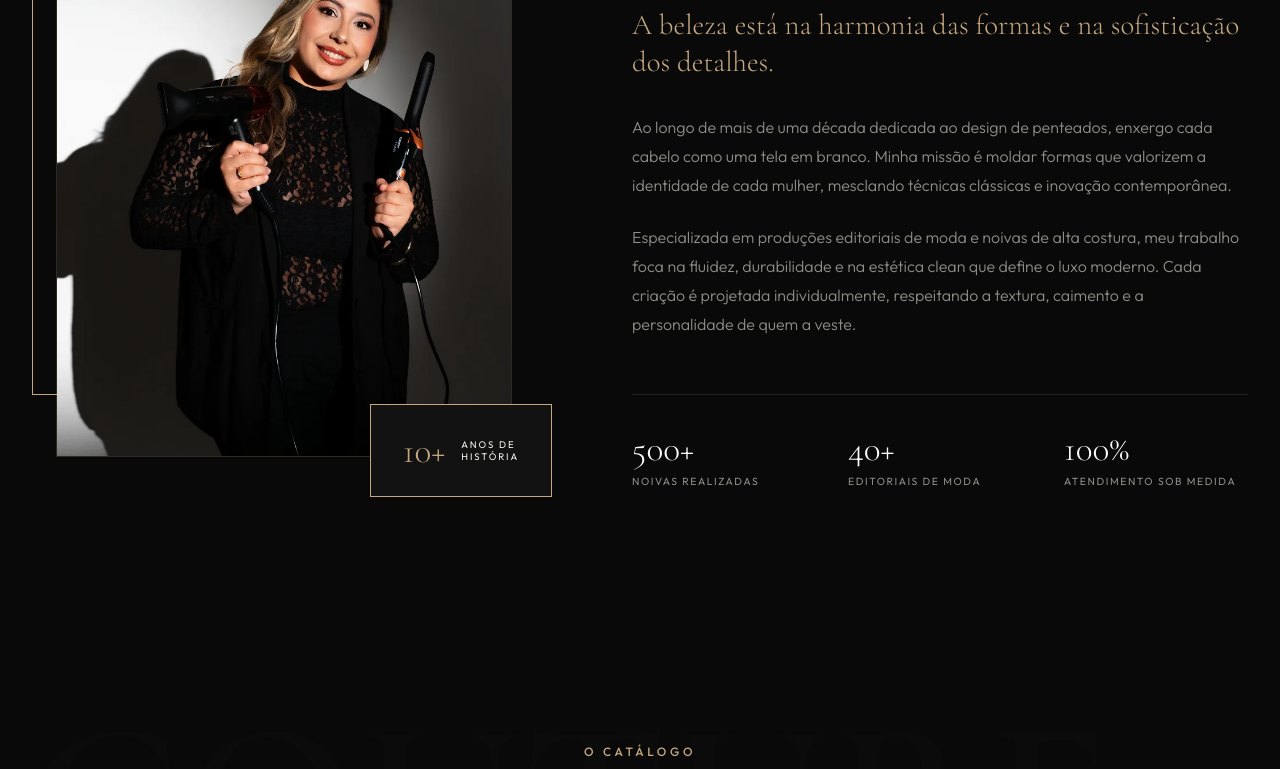
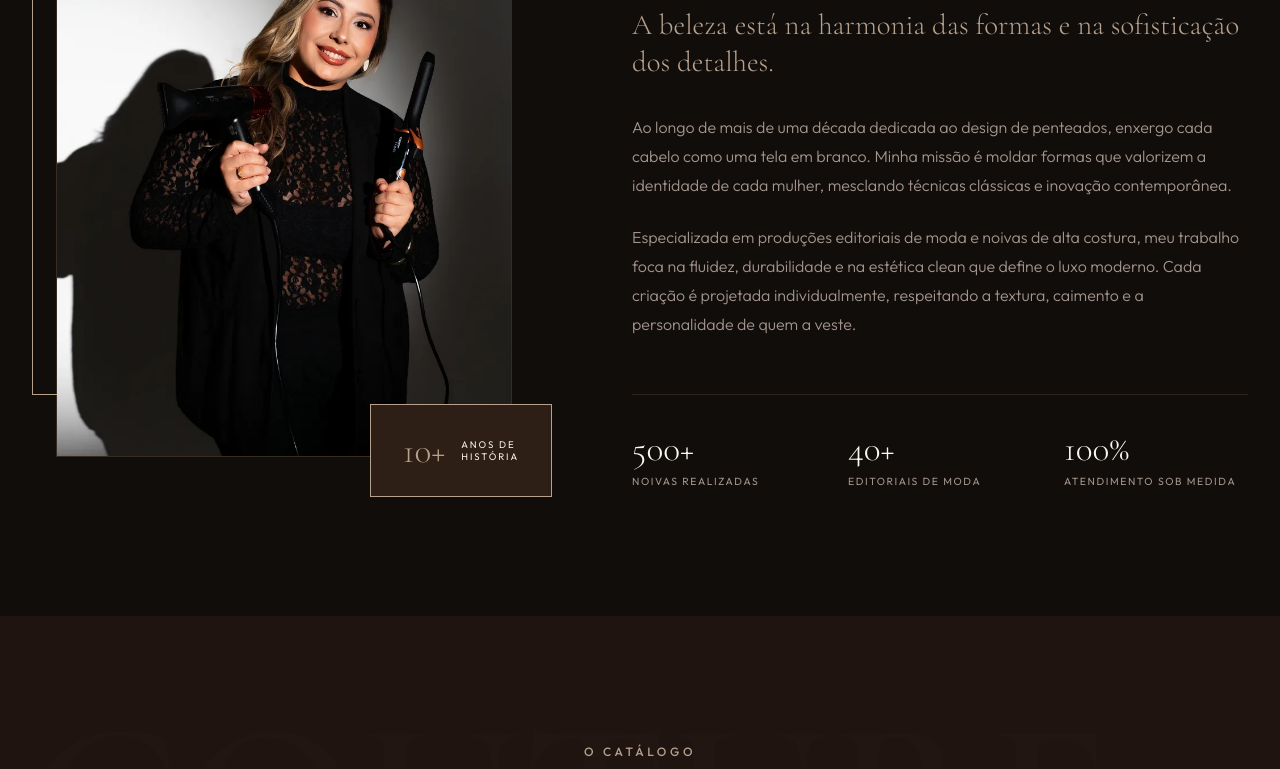
Before and after one commit to willdbga-code/Camila, a website built with Vite: page index.html in a window 1280 px wide. Shown: the part 1024-1793 px from the top of the page. Built offline with nearby package versions, Linux system fonts and the light colour scheme.

Commit message:
style: colorize theme in 80% chocolate and light cream

```diff
--- a/src/style.css
+++ b/src/style.css
@@ -1,19 +1,19 @@
 /* --- Design System & CSS Variables --- */
 :root {
-    /* Color Palette */
-    --bg-dark: #090909;
-    --bg-card: #121212;
-    --bg-overlay: rgba(9, 9, 9, 0.95);
+    /* Color Palette - 80% Chocolate & Light Cream */
+    --bg-dark: #1f140f;        /* Deep, rich 80% dark chocolate */
+    --bg-card: #2d1e16;        /* Slightly lighter chocolate for cards/contrast */
+    --bg-overlay: rgba(31, 20, 15, 0.97); /* Rich chocolate overlay */
 
-    --text-pure: #ffffff;
-    --text-cream: #f4f4ee;
-    --text-muted: #8e8e88;
-    --text-dark: #121212;
+    --text-pure: #faf8f2;      /* Off-white light cream for headlines */
+    --text-cream: #f4efe3;     /* Warm light cream for body text */
+    --text-muted: #a3958c;     /* Muted cocoa gray for secondary text */
+    --text-dark: #1f140f;      /* Dark chocolate for text on light accents */
 
-    --gold: #d4af37;
-    --gold-rgb: 212, 175, 55;
-    --bronze: #c5a880;
-    --bronze-light: #dfcfb9;
+    --gold: #eae2d5;           /* Very light cream accent */
+    --gold-rgb: 234, 226, 213;
+    --bronze: #b6a18d;         /* Soft milk-chocolate/latte accent for borders/details */
+    --bronze-light: #d8cdbf;   /* Soft warm cream/beige */
 
     /* Typography */
     --font-serif: 'Cormorant Garamond', Georgia, serif;
```
